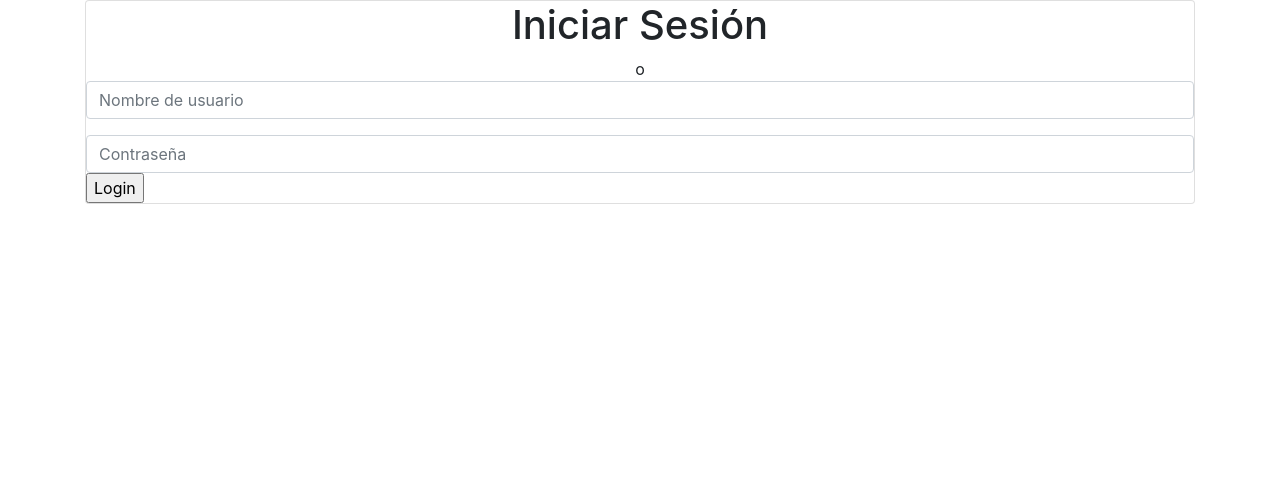
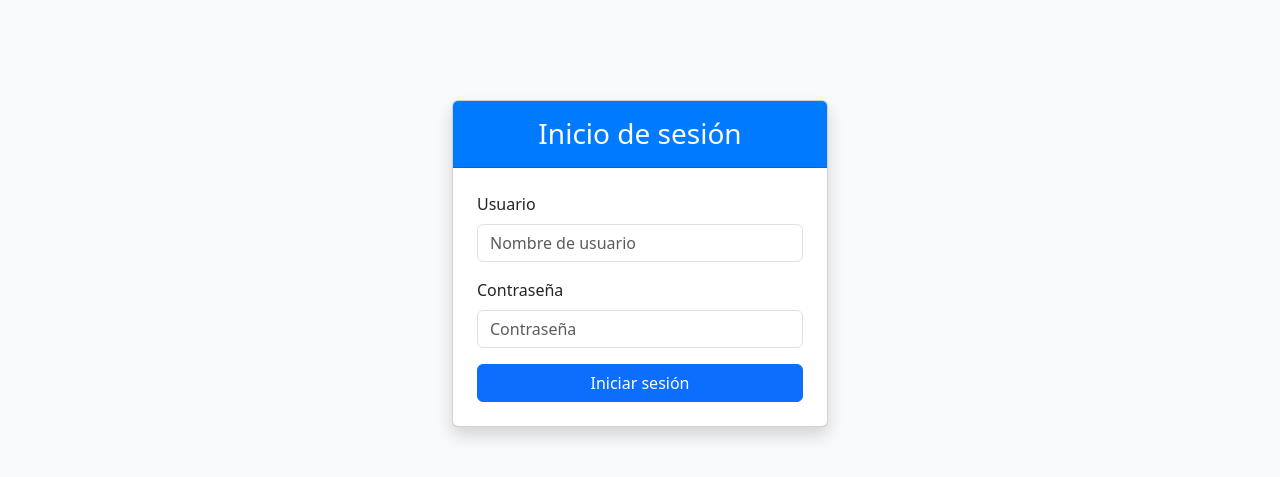
Before and after one commit to BastleyNait/Biblioteca, a Django app: page /login/ in a window 1280 px wide. Shown: the top 477 px of the page. Run offline with Django 5.2, Linux system fonts and the light colour scheme; some libraries are stand-ins or nearby versions.

Commit message:
login setting3

```diff
--- a/bibliogo/templates/login.html
+++ b/bibliogo/templates/login.html
@@ -1,46 +1,54 @@
 <!DOCTYPE html>
 <html lang="en">
+
 <head>
     {% load static %}
-    {# {% load socialaccount %} #}
-    {# {% providers_media_js %} #}
     <meta charset="UTF-8">
     <meta http-equiv="X-UA-Compatible" content="IE=edge">
     <meta name="viewport" content="width=device-width, initial-scale=1.0">
     <title>Iniciar Sesión</title>
-    <link rel="stylesheet" href="https://cdn.jsdelivr.net/npm/bootstrap@4.1.3/dist/css/bootstrap.min.css" integrity="sha384-MCw98/SFnGE8fJT3GXwEOngsV7Zt27NXFoaoApmYm81iuXoPkFOJwJ8ERdknLPMO" crossorigin="anonymous">
+    <link rel="stylesheet" href="https://cdn.jsdelivr.net/npm/bootstrap@5.3.0/dist/css/bootstrap.min.css">
     <script src="https://cdn.jsdelivr.net/npm/sweetalert2@11"></script>
+    <style>
+        body {
+            background-color: #f8f9fa;
+        }
+        .login-container {
+            max-width: 400px;
+            margin: 100px auto;
+        }
+        .card-header {
+            background-color: #007bff;
+            color: white;
+        }
+    </style>
 </head>
+
 <body>
-
-
-    <div class="container">
-        <div class="card center spacer">
-            <h1 class="title text-center">Iniciar Sesión </h1>
-        <!--
-            <div class="social-login">
-                <div class="social-login">
-                    <form action="{# {% provider_login_url 'google' %} #}" method="post">
+    <div class="container login-container">
+        <div class="card shadow">
+            <div class="card-header text-center py-3">
+                <h3 class="mb-0">Inicio de sesión</h3>
+            </div>
+            <div class="card-body p-4">
+                <form method="POST" action="{% url 'login' %}">
                     {% csrf_token %}
-                        <button class="social-btn" type="submit"><img class="icon" src="{% static 'icons/gmail.svg' %}" alt="gmail icon">INICIAR SESIÓN CON GOOGLE</button>
+                    <div class="mb-3">
+                        <label for="username" class="form-label">Usuario</label>
+                        {{form.username}}
+                    </div>
+                    <div class="mb-3">
+                        <label for="password" class="form-label">Contraseña</label>
+                        {{form.password}}
+                    </div>
+                    <div class="d-grid">
+                        <button type="submit" class="btn btn-primary">Iniciar sesión</button>
+                    </div>
                 </form>
             </div>
         </div>
+    </div>
 
-        -->
-            <div class="text-center line form-divider">o</div>
-            <form method="POST" action="{% url 'login' %}" class="login-form spacer">
-                {% csrf_token %}
-                <div class="form-group">
-                    {{form.username}}
-                </div>
-                <div class="input-group">
-                    {{form.password}}
-                </div>
-                <input type="submit" class="submit" value="Login">
-            </form>
-
-        </div>
     {% if error %}
     <script>
         Swal.fire({
@@ -52,67 +60,8 @@
         });
     </script>
     {% endif %}
-    </div>
 
+    <script src="https://cdn.jsdelivr.net/npm/bootstrap@5.3.0/dist/js/bootstrap.bundle.min.js"></script>
 </body>
+
 </html>
-
-
-
-
-
-
-
-
-
-
-
-
-
-
-
-
-
-
-
-
-
-
-
-
-
-{% comment %} {% extends 'base.html' %}
-
-
-{% load socialaccount %}
-{% providers_media_js %}
-
-
-
-    {% block content %}
-
-    <div class="container-form">
-        <h3>Iniciar sesión</h3>
-        <hr>
-        <div class="login-container">
-            {% if form.errors %}
-                <div class="alert alert-danger">
-                    <p>Tu usuario y contraseña son incorrectos. Por favor, intente nuevamente.</p>
-                </div>
-            {% endif %}
-            <form id="form-login" method="post" action="">
-                {% csrf_token %}
-                {{ form.as_p }}
-                <button id="login" class="button-register" type="submit">Iniciar sesión</button>
-            </form>
-            <p>¿No tienes una cuenta? <a href="{% url 'signin' %}">Registrarse</a></p>
-            <span class="or-divider">OR</span>
-
-
-            <div class="social-login">
-
-                <a class="fab fa-google size_social text-info" aria-hidden="true" href="{% provider_login_url 'google' %}"></a>
-            </div>
-        </div>
-    </div>
-{% endblock %} {% endcomment %}
```
Lines whose indentation alone changed are shown as unchanged.
